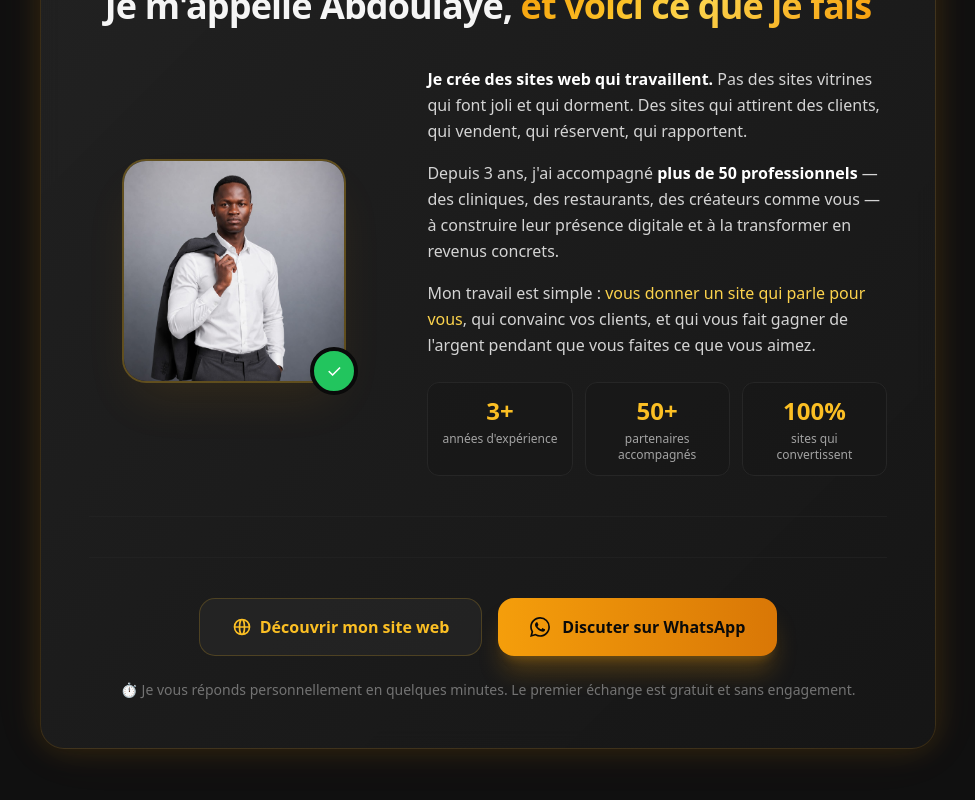
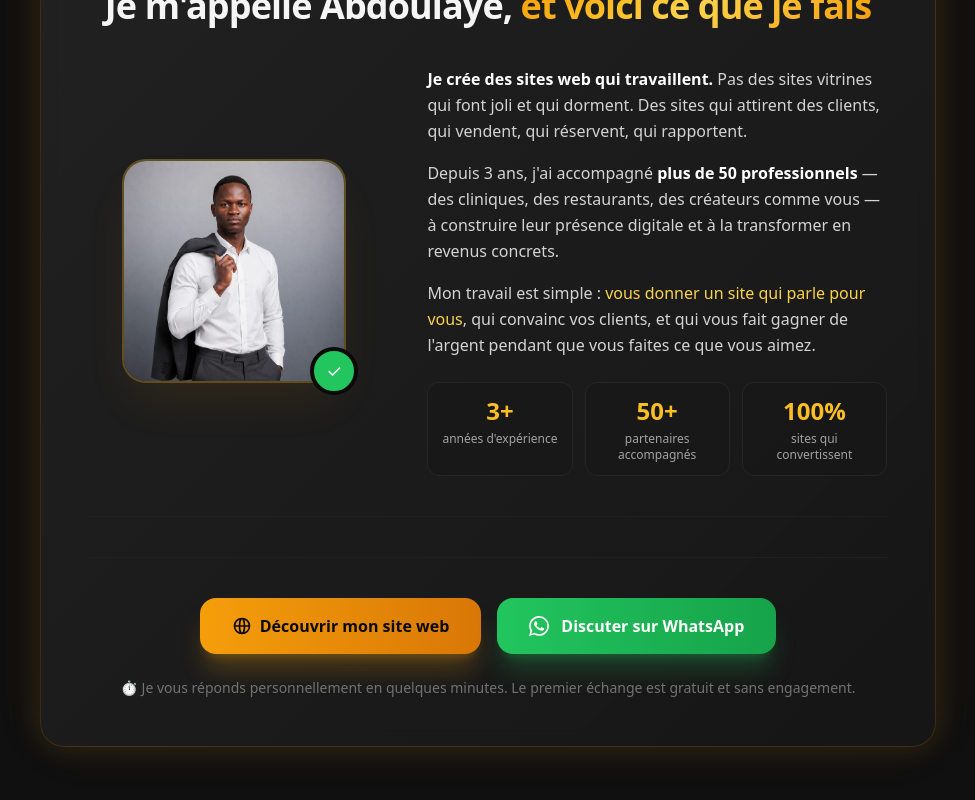
Before and after one commit to PATAWALA/chef-Omiel, a Next.js app: page / in a window 1280 px wide. Shown: the part 7879-8679 px from the top of the page, without its empty margins (152-1127 px from the left). Built offline with nearby package versions, Linux system fonts and the light colour scheme.

Commit message:
5 update

```diff
--- a/src/app/page.tsx
+++ b/src/app/page.tsx
@@ -1012,12 +1012,12 @@ export default function ChefOmielPage() {
             <div className="text-center space-y-6">
 
               <div className="flex flex-col sm:flex-row gap-4 justify-center">
-                {/* Bouton : Voir mon site */}
+                {/* Bouton : Voir mon site → JAUNE/OR */}
                 <a
-                  href="atawala-v2-nry6.vercel.app"
+                  href="https://patawala-v2-nry6.vercel.app"
                   target="_blank"
                   rel="noopener noreferrer"
-                  className="inline-flex items-center justify-center gap-2 px-8 py-4 bg-neutral-800/80 text-amber-400 font-bold rounded-2xl border border-amber-400/20 hover:bg-neutral-700/80 hover:border-amber-400/40 transition-all duration-300 active:scale-95"
+                  className="inline-flex items-center justify-center gap-2 px-8 py-4 bg-gradient-to-r from-amber-500 to-amber-600 text-neutral-950 font-black rounded-2xl hover:from-amber-400 hover:to-amber-500 transition-all duration-300 shadow-xl shadow-amber-500/25 hover:shadow-amber-500/50 active:scale-95"
                 >
                   <svg className="w-5 h-5" fill="none" stroke="currentColor" viewBox="0 0 24 24">
                     <path strokeLinecap="round" strokeLinejoin="round" strokeWidth={2} d="M21 12a9 9 0 01-9 9m9-9a9 9 0 00-9-9m9 9H3m9 9a9 9 0 01-9-9m9 9c1.657 0 3-4.03 3-9s-1.343-9-3-9m0 18c-1.657 0-3-4.03-3-9s1.343-9 3-9m-9 9a9 9 0 019-9" />
@@ -1025,12 +1025,12 @@ export default function ChefOmielPage() {
                   Découvrir mon site web
                 </a>
 
-                {/* Bouton : WhatsApp */}
+                {/* Bouton : WhatsApp → VERT */}
                 <a
                   href={`https://wa.me/${WHATSAPP_NUMBER}?text=${WHATSAPP_MESSAGE}`}
                   target="_blank"
                   rel="noopener noreferrer"
-                  className="inline-flex items-center justify-center gap-3 px-8 py-4 bg-gradient-to-r from-amber-500 to-amber-600 text-neutral-950 font-black rounded-2xl hover:from-amber-400 hover:to-amber-500 transition-all duration-300 shadow-xl shadow-amber-500/25 hover:shadow-amber-500/50 active:scale-95 group"
+                  className="inline-flex items-center justify-center gap-3 px-8 py-4 bg-gradient-to-r from-green-500 to-green-600 text-white font-black rounded-2xl hover:from-green-400 hover:to-green-500 transition-all duration-300 shadow-xl shadow-green-500/25 hover:shadow-green-500/50 active:scale-95 group"
                 >
                   <svg className="w-5 h-5 group-hover:scale-110 transition-transform" fill="currentColor" viewBox="0 0 24 24">
                     <path d="M17.472 14.382c-.297-.149-1.758-.867-2.03-.967-.273-.099-.471-.148-.67.15-.197.297-.767.966-.94 1.164-.173.199-.347.223-.644.075-.297-.15-1.255-.463-2.39-1.475-.883-.788-1.48-1.761-1.653-2.059-.173-.297-.018-.458.13-.606.134-.133.298-.347.446-.52.149-.174.198-.298.298-.497.099-.198.05-.371-.025-.52-.075-.149-.669-1.612-.916-2.207-.242-.579-.487-.5-.669-.51-.173-.008-.371-.01-.57-.01-.198 0-.52.074-.792.372-.272.297-1.04 1.016-1.04 2.479 0 1.462 1.065 2.875 1.213 3.074.149.198 2.096 3.2 5.077 4.487.709.306 1.262.489 1.694.625.712.227 1.36.195 1.871.118.571-.085 1.758-.719 2.006-1.413.248-.694.248-1.289.173-1.413-.074-.124-.272-.198-.57-.347m-5.421 7.403h-.004a9.87 9.87 0 01-5.031-1.378l-.361-.214-3.741.982.998-3.648-.235-.374a9.86 9.86 0 01-1.51-5.26c.001-5.45 4.436-9.884 9.888-9.884 2.64 0 5.122 1.03 6.988 2.898a9.825 9.825 0 012.893 6.994c-.003 5.45-4.437 9.884-9.885 9.884m8.413-18.297A11.815 11.815 0 0012.05 0C5.495 0 .16 5.335.157 11.892c0 2.096.547 4.142 1.588 5.945L.057 24l6.305-1.654a11.882 11.882 0 005.683 1.448h.005c6.554 0 11.89-5.335 11.893-11.893a11.821 11.821 0 00-3.48-8.413z" />
```
